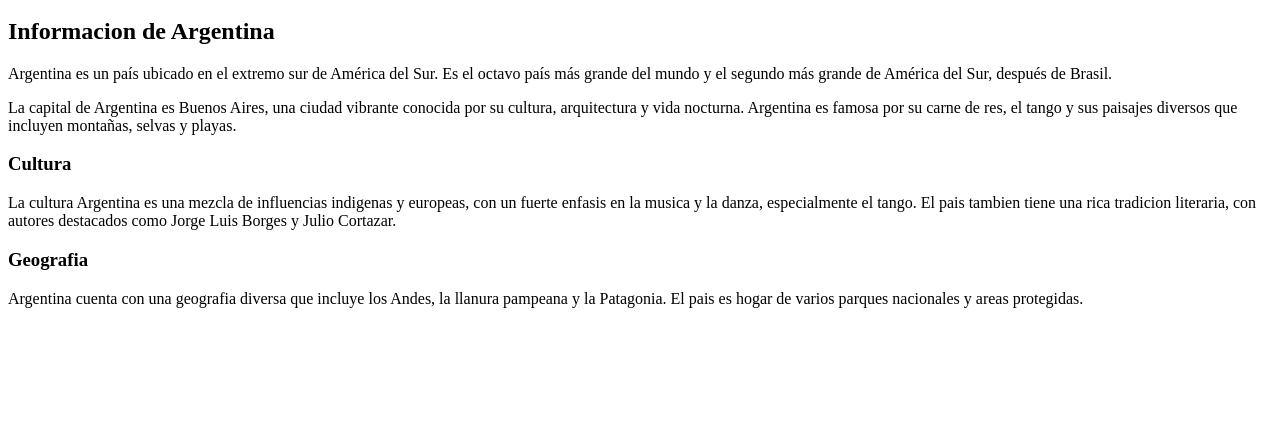
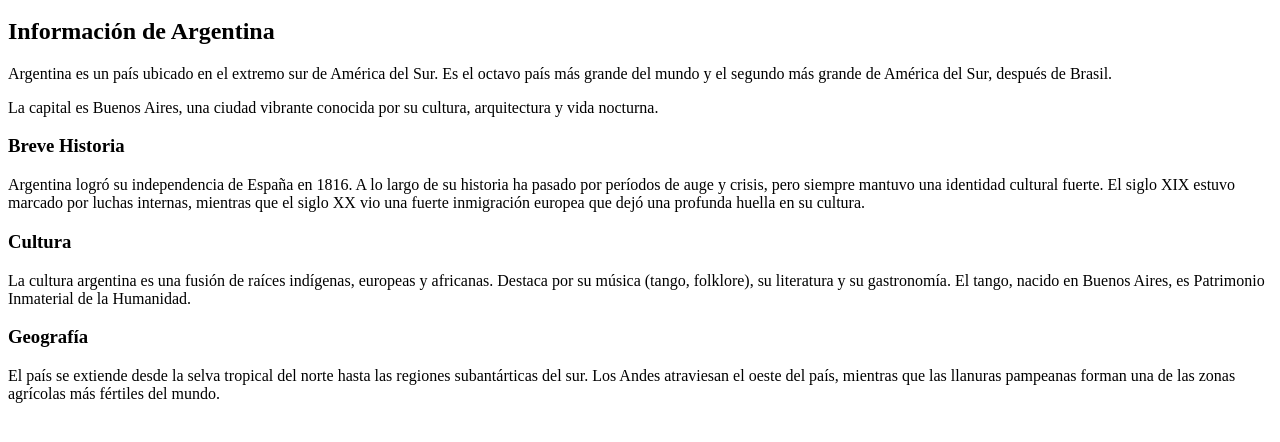
Before and after one commit to SaraviaNoemiAyelen/pv_tp1_grupo11, a plain HTML site: page index.html in a window 1280 px wide. Shown: the part 236-678 px from the top of the page. Drawn offline with Linux system fonts and the light colour scheme.

Commit message:
Se modifico el index, se agregaron secciones y se mejoro su estructura

```diff
--- a/index.html
+++ b/index.html
@@ -1,13 +1,14 @@
 <!DOCTYPE html>
 <html lang="en">
 <head>
-    <meta charset="UTF-8">
-    <meta name="viewport" content="width=device-width, initial-scale=1.0">
     <title>Cultura Nacional</title>
+    <link rel="stylesheet" href="estilos.css">
 </head>
 <body>
+  <header>
     <h1>ARGENTINA</h1>
     <img src="https://upload.wikimedia.org/wikipedia/commons/thumb/1/1a/Flag_of_Argentina.svg/1200px-Flag_of_Argentina.svg.png" height="80px">
+  </header>
     <nav>
       <ul>
           <li><a href="index.html">Inicio</a></li>
@@ -15,15 +16,25 @@
           <li><a href="contactos.html">Contacto</a></li>
       </ul>
   </nav>
-    <section>
+  <section>
+    <h2>Información de Argentina</h2>
+    <p>Argentina es un país ubicado en el extremo sur de América del Sur. Es el octavo país más grande del mundo y el segundo más grande de América del Sur, después de Brasil.</p>
+    <p>La capital es Buenos Aires, una ciudad vibrante conocida por su cultura, arquitectura y vida nocturna.</p>
+  </section>
 
-    <h2>Informacion de Argentina</h2>
-    <p>Argentina es un país ubicado en el extremo sur de América del Sur. Es el octavo país más grande del mundo y el segundo más grande de América del Sur, después de Brasil.</p>
-    <p>La capital de Argentina es Buenos Aires, una ciudad vibrante conocida por su cultura, arquitectura y vida nocturna. Argentina es famosa por su carne de res, el tango y sus paisajes diversos que incluyen montañas, selvas y playas.</p>
+  <section>
+    <h3>Breve Historia</h3>
+    <p>Argentina logró su independencia de España en 1816. A lo largo de su historia ha pasado por períodos de auge y crisis, pero siempre mantuvo una identidad cultural fuerte. El siglo XIX estuvo marcado por luchas internas, mientras que el siglo XX vio una fuerte inmigración europea que dejó una profunda huella en su cultura.</p>
+  </section>
+
+  <section>
     <h3>Cultura</h3>
-    <p>La cultura Argentina es una mezcla de influencias indigenas y europeas, con un fuerte enfasis en la musica y la danza, especialmente el tango. El pais tambien tiene una rica tradicion literaria, con autores destacados como Jorge Luis Borges y Julio Cortazar.</p>
-    <h3>Geografia</h3>
-    <p>Argentina cuenta con una geografia diversa que incluye los Andes, la llanura pampeana y la Patagonia. El pais es hogar de varios parques nacionales y areas protegidas.</p>
-      </section>
+    <p>La cultura argentina es una fusión de raíces indígenas, europeas y africanas. Destaca por su música (tango, folklore), su literatura y su gastronomía. El tango, nacido en Buenos Aires, es Patrimonio Inmaterial de la Humanidad.</p>
+  </section>
+
+  <section>
+    <h3>Geografía</h3>
+    <p>El país se extiende desde la selva tropical del norte hasta las regiones subantárticas del sur. Los Andes atraviesan el oeste del país, mientras que las llanuras pampeanas forman una de las zonas agrícolas más fértiles del mundo.</p>
+  </section>
 </body>
 </html>
```
